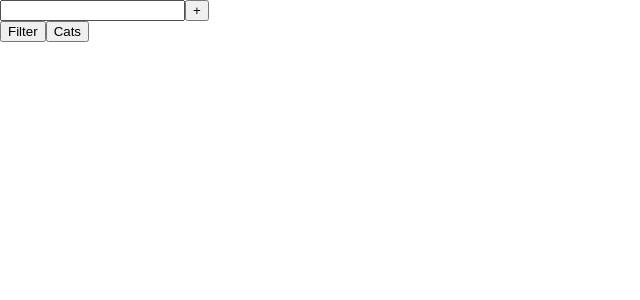
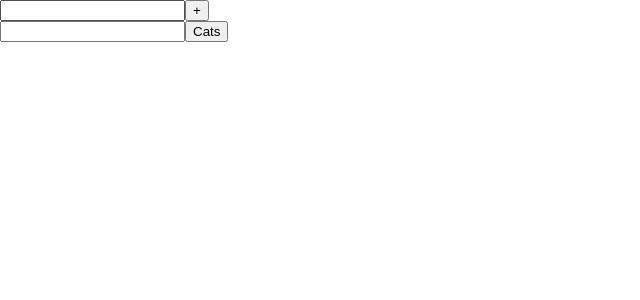
Before and after one commit to maribelalarcon/todoapp, a React (Create React App) app: page / in a window 1280 px wide. Shown: the top 300 px of the page, without its empty margins (0-640 px from the left). Built offline with nearby package versions, Linux system fonts and the light colour scheme.

Commit message:
¨Filtrar todos

```diff
--- a/src/components/App.js
+++ b/src/components/App.js
@@ -2,9 +2,11 @@ import React, { useState } from "react";
 
 function App() {
   const [newTodo, setNewTodo] = useState("");
+  const [filter, setFilter] = useState("");
   const [todos, setTodos] = useState({});
 
   const onNewTodoChange = (event) => setNewTodo(event.target.value);
+  const onFilterChange = (event) => setFilter(event.target.value);
 
   const onAddNewTodo = (event) => {
     event.preventDefault();
@@ -64,10 +66,12 @@ function App() {
         <input type="text" value={newTodo} onChange={onNewTodoChange} />
         <input type="submit" value="+" />
       </form>
-      <button>Filter</button>
+      <input type="text" value={filter} onChange={onFilterChange} />
       <button>Cats</button>
       <ul>
-        {Object.values(todos).map(({ id, text, checked, editing }) => (
+        {Object.values(todos)
+          .filter(({ text }) => text.indexOf(filter) !== -1)
+          .map(({ id, text, checked, editing }) => (
             <li key={id}>
               <input
                 type="checkbox"
```
Lines whose indentation alone changed are shown as unchanged.
